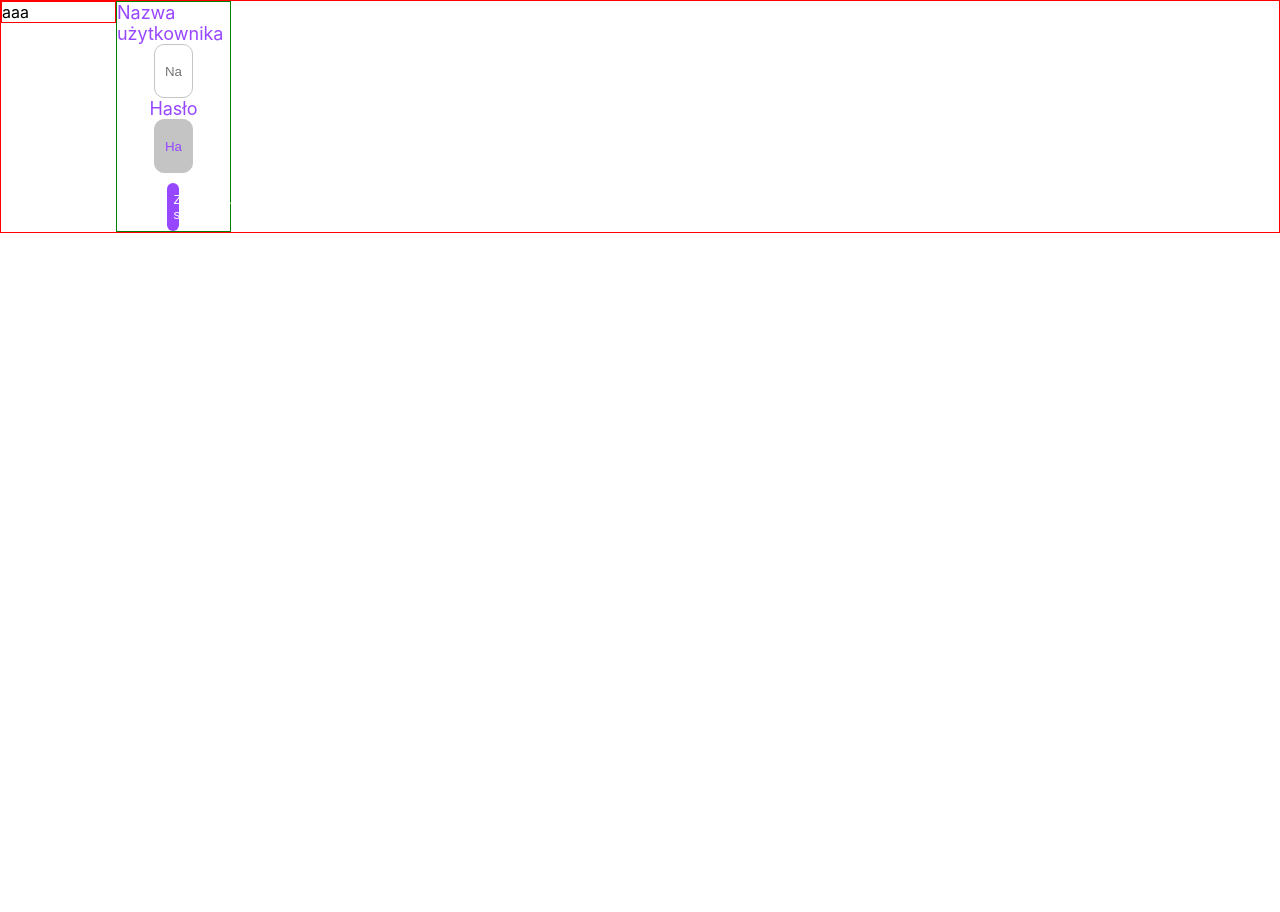
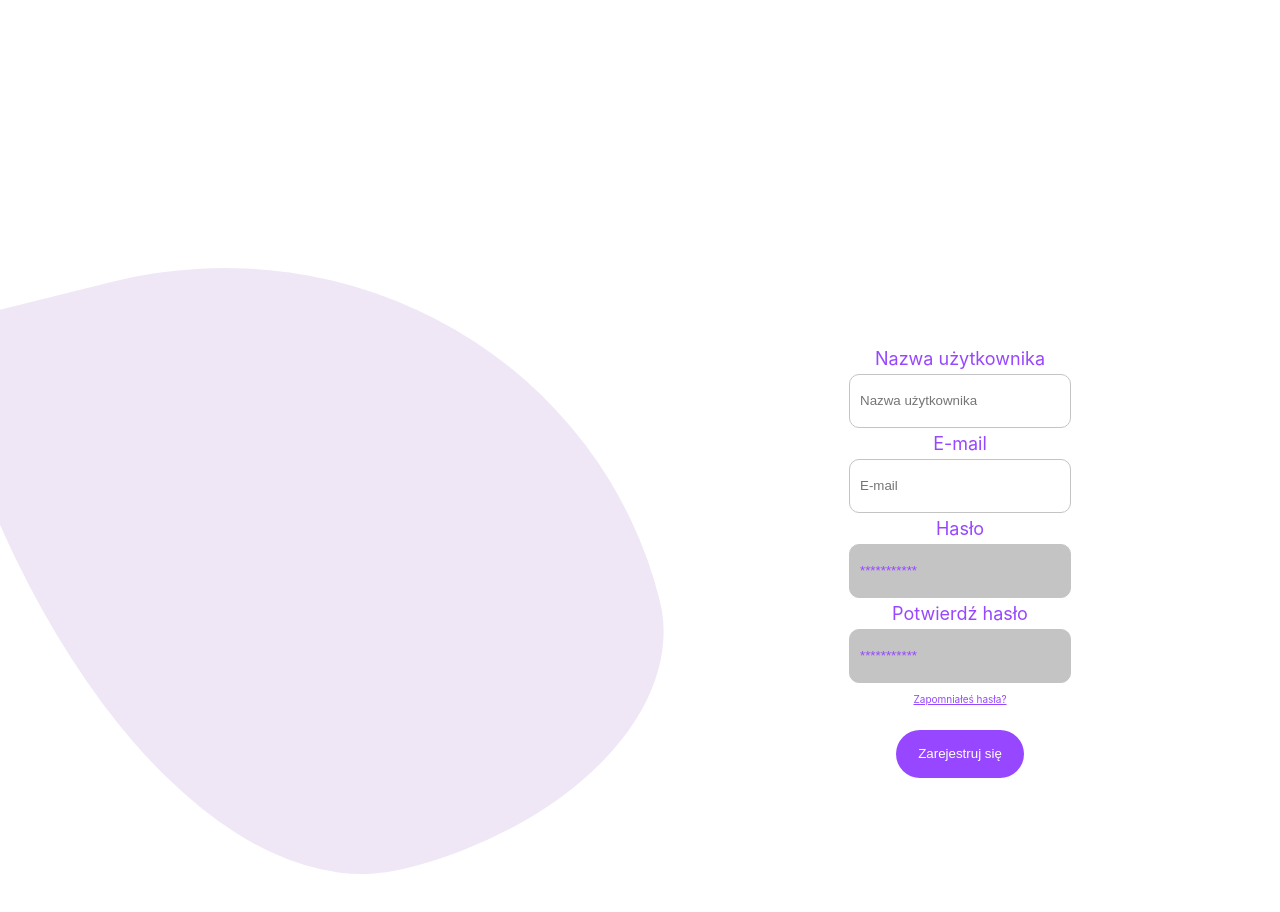
Before and after one commit to k-wos/EventAppP1, a React (Create React App) app in the folder client/: page / in a window 1280 px wide. Shown: the top 912 px of the page. Before the commit the page ends 800 px from the top, so only its background shows below. Built offline with nearby package versions, Linux system fonts and the light colour scheme.

Commit message:
Form style

```diff
--- a/client/package.json
+++ b/client/package.json
@@ -12,6 +12,7 @@
     "@types/react-dom": "^18.2.4",
     "react": "^18.2.0",
     "react-dom": "^18.2.0",
+    "react-icons": "^4.8.0",
     "react-scripts": "5.0.1",
     "sass": "^1.62.1",
     "typescript": "^4.9.5",
--- a/client/src/components/Homepage/Homepage.scss
+++ b/client/src/components/Homepage/Homepage.scss
@@ -1,5 +1,10 @@
 main{
     display:flex;
+    justify-content: center;
+    align-items: center;
+    width: 100%;
+    top: 30%;
+    position: absolute;
 }
 section{
     width:50%;
--- a/client/src/components/Homepage/Homepage.tsx
+++ b/client/src/components/Homepage/Homepage.tsx
@@ -5,7 +5,7 @@ import "../Homepage/Homepage.scss";
 function Homepage() {
   return (
     <main>
-      <section>
+      <section className="LeftSide">
         <LeftSideOfHome />
       </section>
       <section>
--- a/client/src/components/LeftSideOfHome/LeftSideOfHome.scss
+++ b/client/src/components/LeftSideOfHome/LeftSideOfHome.scss
@@ -1,3 +1,6 @@
-div{
-    border: 1px solid red;
+.a{
+background: rgba(120, 55, 182, 0.12);
+transform: rotate(-13.92deg);
+border-radius:  29% 71% 49% 51% / 0% 69% 31% 100%;
+height: 40rem;
 }
--- a/client/src/components/LeftSideOfHome/LeftSideOfHome.tsx
+++ b/client/src/components/LeftSideOfHome/LeftSideOfHome.tsx
@@ -1,7 +1,12 @@
 import "../LeftSideOfHome/LeftSideOfHome.scss";
 
 function LeftSideOfHome() {
-  return <div>aaa</div>;
+  return (
+    <div className="a">
+      <div>aaa</div>
+      <p>saa</p>
+    </div>
+  );
 }
 
 export default LeftSideOfHome;
--- a/client/src/components/Registerpage/Registerpage.scss
+++ b/client/src/components/Registerpage/Registerpage.scss
@@ -1,15 +1,15 @@
 form{
     display:flex;
     flex-direction: column;
-    justify-content:  center;
     align-items: center;
-    border:1px solid green;
+
 }
+
 
 label{
     color: #9747FF;
     font-size: 18px;
-
+    margin:5px;
 
 }
 input{
@@ -17,7 +17,8 @@ input{
     height: 2rem;
     border: 1px solid #c4c4c4;
     padding: 10px;
-    width:15%;
+    width:30%;
+    min-width: 200px;
 }
 input[type="password"]{
     background-color: #c4c4c4;
@@ -31,7 +32,15 @@ button{
     border-radius: 40px;
     border:none;
     color: #ffffff;
-    width: 10%;
+    width: 20%;
     height:3rem;
-    margin-top: 10px ;
+    margin-top: 15px ;
+    min-width: 100px;
 }
+
+.forgetPasswd{
+    text-align:right;
+    font-size: 10px;
+    text-decoration: underline;
+    color: #9747FF;
+}
--- a/client/src/components/Registerpage/Registerpage.tsx
+++ b/client/src/components/Registerpage/Registerpage.tsx
@@ -6,8 +6,13 @@ function Registerpage() {
     <form action="">
       <label>Nazwa użytkownika</label>
       <input type="text" placeholder="Nazwa użytkownika" />
+      <label>E-mail</label>
+      <input type="text" placeholder="E-mail" />
       <label>Hasło</label>
-      <input type="password" placeholder="Hasło" />
+      <input type="password" placeholder="***********" />
+      <label>Potwierdź hasło</label>
+      <input type="password" placeholder="***********" />
+      <p className="forgetPasswd">Zapomniałeś hasła?</p>
       <button>Zarejestruj się</button>
     </form>
   );
```
Also changed, not shown: 1 other file (tests, documents, lock files or other folders).
